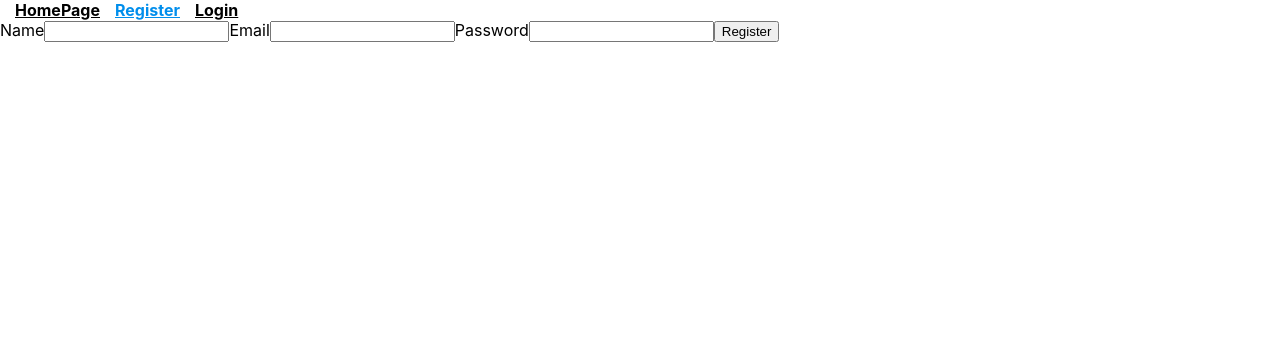
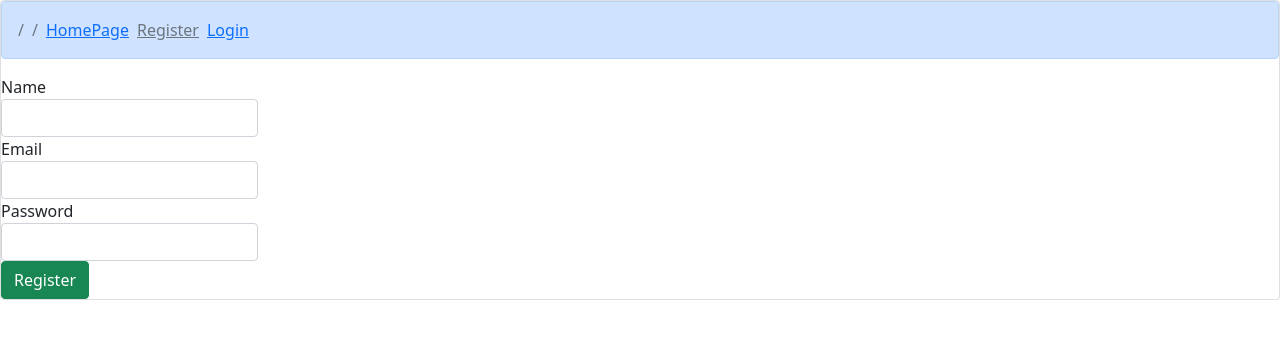
Before and after one commit to Falsher/goit-react-hw-08-phonebook, a React (Create React App) app: page /register in a window 1280 px wide. Shown: the top 338 px of the page. Built offline with nearby package versions, Linux system fonts and the light colour scheme.

Commit message:
git added bootstr

```diff
--- a/package.json
+++ b/package.json
@@ -10,8 +10,11 @@
     "@testing-library/user-event": "^12.8.3",
     "async": "^3.2.1",
     "axios": "^0.21.1",
+    "bootstrap": "^5.1.1",
+    "bootstrap-4-react": "0.0.59",
     "gh-pages": "^3.2.3",
     "react": "^17.0.2",
+    "react-bootstrap": "^1.6.3",
     "react-dom": "^17.0.2",
     "react-redux": "^7.2.4",
     "react-router-dom": "^5.3.0",
--- a/src/App.css
+++ b/src/App.css
@@ -1,3 +1,7 @@
+.container-fluid {
+  display: flex;
+  flex-direction: column;
+}
 .App {
   text-align: center;
 }
--- a/src/App.js
+++ b/src/App.js
@@ -7,6 +7,7 @@ import PublicRoute from './components/pages/PublicRoute';
 import authOperation from 'redux/auth/auth-operation';
 import AppBar from './components/appBar/appBar';
 import authSelectors from 'redux/auth/auth-selectors';
+import 'bootstrap/dist/css/bootstrap.min.css';
 const HomePages = lazy(() => import('./components/pages/homeP'));
 const Register = lazy(() => import('./components/pages/register'));
 const Login = lazy(() => import('./components/pages/login'));
@@ -19,7 +20,7 @@ function App() {
     dispatch(authOperation.fetchCurrentUser());
   }, [dispatch]);
   return (
-    <div className="App">
+    <div class="card">
       {isFetchingLoad ? (
         <h1>какая-то страница</h1>
       ) : (
@@ -30,13 +31,18 @@ function App() {
               <PublicRoute path="/" exact>
                 <HomePages />
               </PublicRoute>
-              <PublicRoute path="/Register" restricted>
+              <PublicRoute exact path="/register" restricted>
                 <Register />
               </PublicRoute>
-              <PublicRoute path="/Login" redirectTo="/Login" restricted>
+              <PublicRoute
+                exact
+                path="/login"
+                redirectTo="/contacts"
+                restricted
+              >
                 <Login />
               </PublicRoute>
-              <PrivateRoute path="/Contacts" redirectTo="/Contacts">
+              <PrivateRoute path="/contacts" redirectTo="/login">
                 <Contacts />
               </PrivateRoute>
             </Switch>
--- a/src/components/appBar/AuthNav.js
+++ b/src/components/appBar/AuthNav.js
@@ -1,18 +1,23 @@
 import { NavLink } from 'react-router-dom';
-
-import '../css/link.css';
+import 'bootstrap/dist/css/bootstrap.min.css';
+import 'bootstrap/dist/css/bootstrap.min.css';
 export default function AppBar() {
   return (
     <>
       <NavLink
         to="/register"
         exact
-        className="link"
-        activeClassName="activeLink"
+        className="breadcrumb-item"
+        activeClassName="active"
       >
         Register
       </NavLink>
-      <NavLink to="/login" exact className="link" activeClassName="activeLink">
+      <NavLink
+        to="/login"
+        exact
+        className="breadcrumb-item"
+        activeClassName="active"
+      >
         Login
       </NavLink>
     </>
--- a/src/components/appBar/appBar.js
+++ b/src/components/appBar/appBar.js
@@ -3,12 +3,17 @@ import { useSelector } from 'react-redux';
 import UserMenu from './userMenu';
 import authSelectors from '../../redux/auth/auth-selectors';
 import AuthNav from '../appBar/AuthNav';
-
+import 'bootstrap/dist/css/bootstrap.min.css';
 export default function AppBar() {
   const isLoggedIn = useSelector(authSelectors.getIsLoggedIn);
   return (
-    <nav>
-      <NavLink to="/" exact className="link" activeClassName="activeLink">
+    <nav class="alert alert-primary">
+      <NavLink
+        to="/"
+        exact
+        className="breadcrumb-item"
+        activeClassName="active"
+      >
         HomePage
       </NavLink>
       {isLoggedIn ? (
@@ -17,8 +22,8 @@ export default function AppBar() {
           <NavLink
             to="/contacts"
             exact
-            className="link"
-            activeClassName="activeLink"
+            className="breadcrumb-item"
+            activeClassName="active"
           >
             Contacts
           </NavLink>
--- a/src/components/appBar/userMenu.js
+++ b/src/components/appBar/userMenu.js
@@ -1,13 +1,21 @@
 import { useDispatch, useSelector } from 'react-redux';
 import authOperations from '../../redux/auth/auth-operation';
 import authSelectors from '../../redux/auth/auth-selectors';
+import 'bootstrap/dist/css/bootstrap.min.css';
 export default function UserMenu() {
   const dispatch = useDispatch();
   const name = useSelector(authSelectors.getUsername);
   return (
-    <>
-      <h1>Hello {name}! </h1>
-      <button onClick={() => dispatch(authOperations.logOut())}>LogOut</button>
-    </>
+    <div class="card">
+      <div class="card-body">
+        <h1 class="alert-heading">Hello {name}! </h1>
+      </div>
+      <button
+        class="btn btn-warning"
+        onClick={() => dispatch(authOperations.logOut())}
+      >
+        LogOut
+      </button>
+    </div>
   );
 }
--- a/src/components/pages/PrivateRoute.js
+++ b/src/components/pages/PrivateRoute.js
@@ -7,10 +7,10 @@ export default function PrivateRoute({
   redirectTo = '/',
   ...routeProps
 }) {
-  const isLoggeIn = useSelector(authSelectors.getIsLoggedIn);
+  const isLoggedIn = useSelector(authSelectors.getIsLoggedIn);
   return (
     <Route {...routeProps}>
-      {isLoggeIn ? children : <Redirect to={redirectTo} />}
+      {isLoggedIn ? children : <Redirect to={redirectTo} />}
     </Route>
   );
 }
--- a/src/components/pages/PublicRoute.js
+++ b/src/components/pages/PublicRoute.js
@@ -7,8 +7,8 @@ export default function PublicRoute({
   redirectTo = '/',
   ...routeProps
 }) {
-  const isLoggeIn = useSelector(authSelectors.getIsLoggedIn);
-  const shouldRedirect = isLoggeIn && restricted;
+  const isLoggedIn = useSelector(authSelectors.getIsLoggedIn);
+  const shouldRedirect = isLoggedIn && restricted;
   return (
     <Route {...routeProps}>
       {shouldRedirect ? <Redirect to={redirectTo} /> : children}
--- a/src/components/pages/login.js
+++ b/src/components/pages/login.js
@@ -1,6 +1,7 @@
 import { useState } from 'react';
 import { useDispatch } from 'react-redux';
 import authOperations from '../../redux/auth/auth-operation';
+import 'bootstrap/dist/css/bootstrap.min.css';
 export default function Login() {
   const dispatch = useDispatch();
   const [email, setEmail] = useState('');
@@ -23,28 +24,32 @@ export default function Login() {
   };
   return (
     <>
-      <form className="login" onSubmit={handleSubmit}>
+      <form onSubmit={handleSubmit}>
+        <div class="form-group">
           <label>
             Email
             <input
-            className="inputContact"
+              class="form-control"
               type="email"
               name="email"
               required
               onChange={handleChange}
             />
           </label>
+        </div>
+        <div class="form-group">
           <label>
             Password
             <input
-            className="inputContact"
+              class="form-control"
               type="password"
               name="password"
               required
               onChange={handleChange}
             />
           </label>
-        <button className="buttonAdd" type="submit">
+        </div>
+        <button class="btn btn-success" type="submit">
           Login
         </button>
       </form>
--- a/src/components/pages/register.js
+++ b/src/components/pages/register.js
@@ -1,6 +1,7 @@
 import { useState } from 'react';
 import { useDispatch } from 'react-redux';
 import authOperations from '../../redux/auth/auth-operation';
+import 'bootstrap/dist/css/bootstrap.min.css';
 export default function Register() {
   const dispatch = useDispatch();
   const [name, setName] = useState('');
@@ -28,11 +29,13 @@ export default function Register() {
 
   return (
     <>
-      <form className="register" onSubmit={handleSubmit} autoComplete="off">
+      <form onSubmit={handleSubmit} autoComplete="off">
+        <div class="form-group">
+          <div class="form-group">
             <label>
               Name
               <input
-            className="inputContact"
+                class="form-control"
                 type="name"
                 name="name"
                 pattern="^[a-zA-Zа-яА-Я]+(([' -][a-zA-Zа-яА-Я ])?[a-zA-Zа-яА-Я]*)*$"
@@ -41,29 +44,35 @@ export default function Register() {
                 onChange={handleChange}
               />
             </label>
+          </div>
+          <div class="form-group">
             <label>
               Email
               <input
-            className="inputContact"
+                class="form-control"
                 type="email"
                 name="email"
                 onChange={handleChange}
                 required
               />
             </label>
+          </div>
+          <div class="form-group">
             <label>
               Password
               <input
-            className="inputContact"
+                class="form-control"
                 type="password"
                 name="password"
                 required
                 onChange={handleChange}
               />
             </label>
-        <button className="buttonAdd" type="submit">
+          </div>
+          <button class="btn btn-success" type="submit">
             Register
           </button>
+        </div>
       </form>
     </>
   );
--- a/src/components/phonebook/contacts.js
+++ b/src/components/phonebook/contacts.js
@@ -3,16 +3,18 @@ import React from 'react';
 import { connect } from 'react-redux';
 import operations from '../../redux/operations';
 import selectors from '../../redux/selectors';
-import './css/contacts.css';
+import 'bootstrap/dist/css/bootstrap.min.css';
 
 function Contacts({ ContactsData, onDeleteContact }) {
   return (
-    <ul className="contacts">
+    <ul className="contacts alert alert-success">
       {ContactsData.map(({ name, number, id }) => (
         <li className="contacts-items" key={id}>
           <span className="contacts-name">{name}</span>
           <span className="contacts-number">{number}</span>
-          <button onClick={() => onDeleteContact(id)}>Delete</button>
+          <button class="btn btn-danger" onClick={() => onDeleteContact(id)}>
+            Delete
+          </button>
         </li>
       ))}
     </ul>
--- a/src/components/phonebook/phonebook.js
+++ b/src/components/phonebook/phonebook.js
@@ -1,7 +1,7 @@
 import { useState } from 'react';
 import { connect } from 'react-redux';
 import operations from '../../redux/operations';
-
+import 'bootstrap/dist/css/bootstrap.min.css';
 import './css/phonebook.css';
 function Phonebook({ formSubmit }) {
   const [textName, setTextName] = useState('');
@@ -25,11 +25,11 @@ function Phonebook({ formSubmit }) {
   };
 
   return (
-    <form className="formFilling" onSubmit={handleSubmit}>
-      <label>
+    <form className="formFilling " onSubmit={handleSubmit}>
+      <label class="form-label">
         Name
         <input
-          className="inputContact"
+          class="form-control"
           type="text"
           name="name"
           pattern="^[a-zA-Zа-яА-Я]+(([' -][a-zA-Zа-яА-Я ])?[a-zA-Zа-яА-Я]*)*$"
@@ -39,10 +39,10 @@ function Phonebook({ formSubmit }) {
           onChange={hadleInputChange}
         />
       </label>
-      <label>
+      <label class="form-text form-label">
         Number phone
         <input
-          className="inputContact"
+          class="form-control"
           type="tel"
           name="number"
           pattern="\+?\d{1,4}?[-.\s]?\(?\d{1,3}?\)?[-.\s]?\d{1,4}[-.\s]?\d{1,4}[-.\s]?\d{1,9}"
@@ -53,7 +53,7 @@ function Phonebook({ formSubmit }) {
         />
       </label>
 
-      <button className="buttonAdd" type="submit">
+      <button class="btn btn-primary" type="submit">
         Add contact
       </button>
     </form>
```
Also changed, not shown: 1 other file (tests, documents, lock files or other folders). Lines whose indentation alone changed are shown as unchanged.
